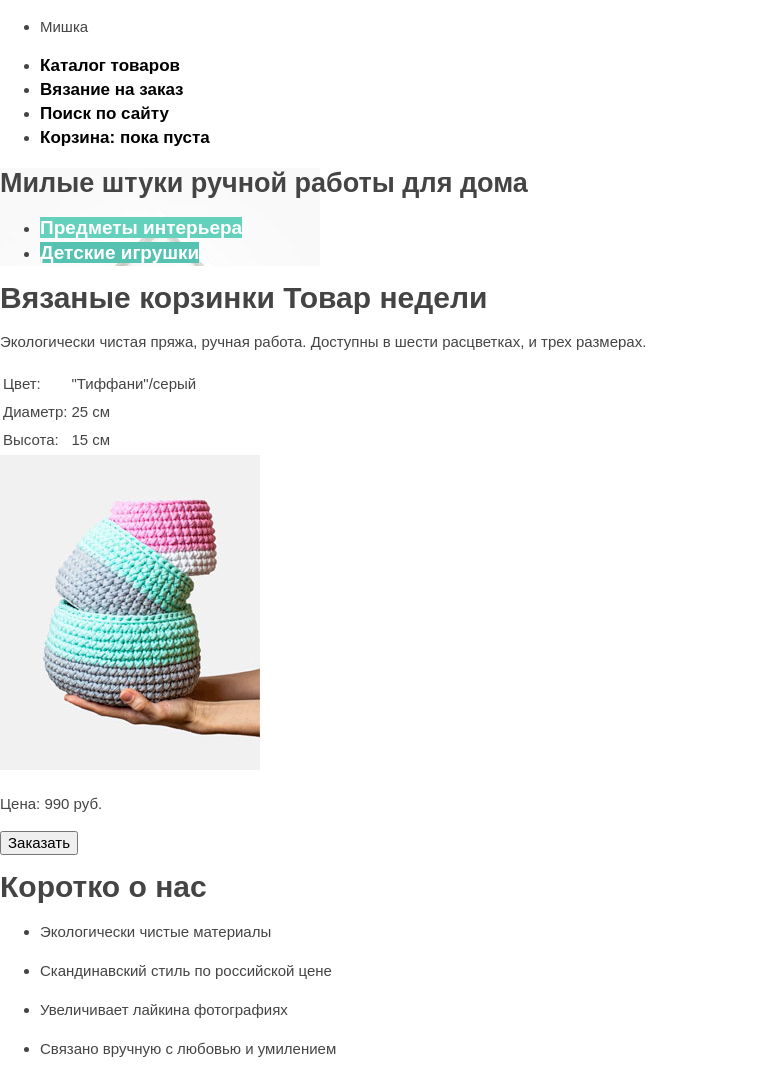
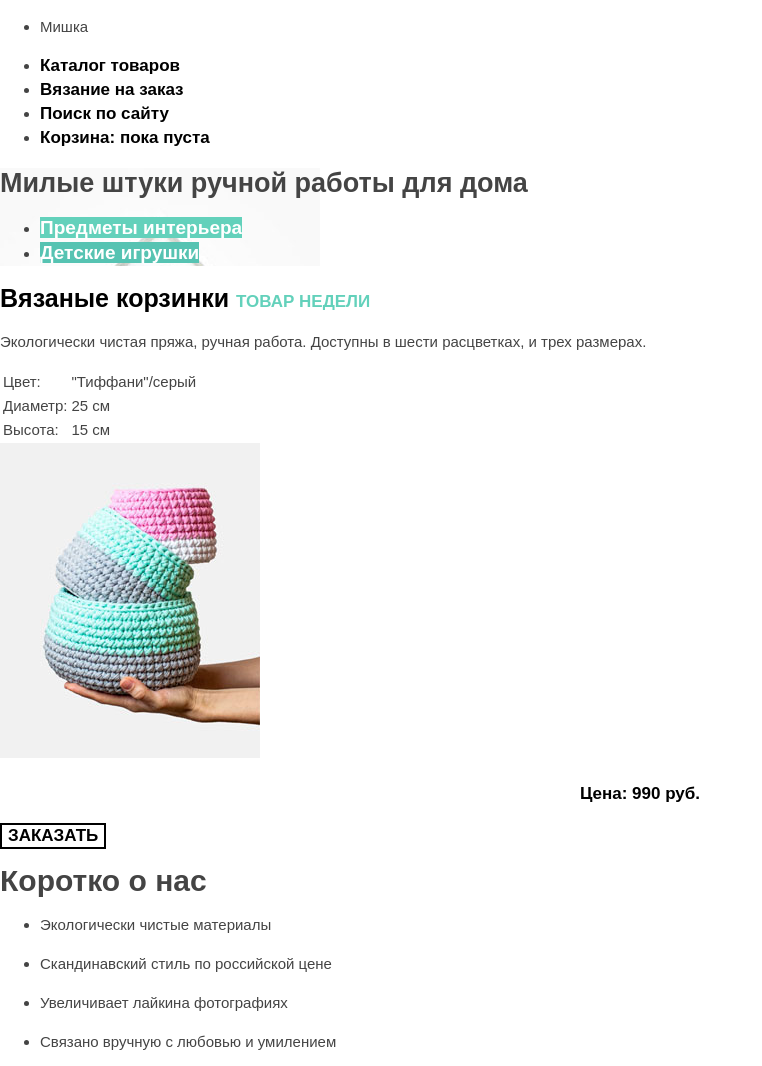
Before and after one commit to GrandVBA/mishka-adaptive, a website: page source/index.html in a window 1280 px wide. Shown: the top 1066 px of the page, without its empty margins (0-762 px from the left). Drawn offline with Linux system fonts and the light colour scheme.

Commit message:
Добавил базовую стилизацию бем блоку product-week

```diff
--- /dev/null
+++ b/sass/blocks/product-week.scss
@@ -0,0 +1,48 @@
+.product-week__title {
+  font-size: 25px;
+  line-height: 30px;
+  font-weight: 700;
+  color: $title-color;
+  span {
+    font-size: 17px;
+    line-height: 20px;
+    font-weight: 700;
+    text-transform: uppercase;
+    color: #63d1bb;
+  }
+}
+
+.product-week__options {
+  line-height: 20px;
+}
+
+.product-week__price {
+  font-size: 17px;
+  line-height: 24px;
+  font-weight: 700;
+  color: $title-color;
+
+  text-align: center;
+}
+
+.product-week__button {
+  font-size: 17px;
+  line-height: 20px;
+  font-weight: 700;
+  text-transform: uppercase;
+  color: $title-color;
+
+  text-align: center;
+
+  background-color: #ffffff;
+  border: 2px solid #000000;
+  &:hover,
+  &:focus {
+    color: #ffffff;
+    background-color: #444444;
+    border-color: #444444;
+  }
+  &:active {
+    color: #7c7c7c;
+  }
+}
--- a/sass/styles.scss
+++ b/sass/styles.scss
@@ -1,4 +1,6 @@
 @import "variables.scss",
         "scaffolding.scss",
         "blocks/main-header.scss",
-        "blocks/menu.scss";
+        "blocks/menu.scss",
+        "blocks/product-week.scss",
+        "blocks/about-us.scss";
--- a/source/index.html
+++ b/source/index.html
@@ -68,7 +68,7 @@
 
         <p class="product-week__price">Цена: 990 руб.</p>
 
-        <button class="button" name="button" type="button">Заказать</button>
+        <button class="product-week__button button" name="button" type="button">Заказать</button>
       </section>
 
       <section class="about-us">
```
Also changed, not shown: cssfinal/styles.css, sass/blocks/about-us.scss (added).
